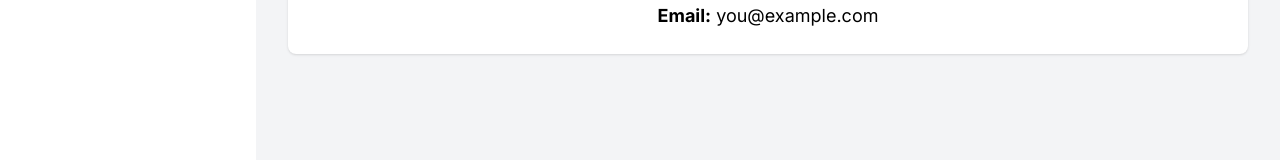
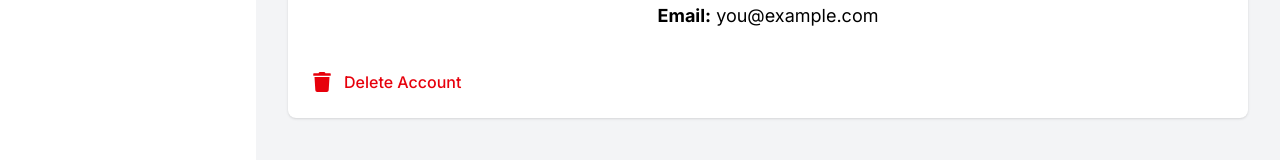
Before and after one commit to smritipoetry/smritipoetry_user_portal, a Next.js app: page /loginstuff/dashboardpage/userprofile in a window 1280 px wide. Shown: the part 342-502 px from the top of the page. Built offline with nearby package versions, Linux system fonts and the light colour scheme; no server answers.

Commit message:
delteaccountdone

```diff
--- a/app/loginstuff/dashboardpage/userprofile/page.jsx
+++ b/app/loginstuff/dashboardpage/userprofile/page.jsx
@@ -2,9 +2,12 @@
 
 import { useRouter } from "next/navigation";
 import { useEffect, useState } from "react";
-
+import { FaTrash } from "react-icons/fa";
+import { base_api_url } from "@/config/Config";
 import Footer from "@/components/Footer";
 import Sidebar from "@/components/dashboardsidebar";
+import axios from "axios";
+import { useAuth } from "../../../../context/authContext";
 
 const Dashboard = () => {
   const router = useRouter();
@@ -21,6 +24,42 @@ const Dashboard = () => {
 
   const handleNavigate = (path) => {
     router.push(path);
+  };
+
+  const { logout } = useAuth(); // get logout from context
+
+  const handleDeleteAccount = async () => {
+    if (
+      window.confirm(
+        "⚠️ Are you sure you want to permanently delete your account? This action cannot be undone!"
+      )
+    ) {
+      try {
+        const token = localStorage.getItem("authToken");
+        if (!token) {
+          alert("No token found. Please log in again.");
+          return;
+        }
+
+        await axios.delete(`${base_api_url}/api/delete-account`, {
+          headers: { Authorization: `Bearer ${token}` },
+        });
+
+        alert("✅ Your account has been permanently deleted.");
+
+        // 🔹 Clear state + localStorage at once
+        logout();
+
+        // 🔹 Redirect
+        router.push("/");
+      } catch (error) {
+        console.error(
+          "❌ Delete Account Error:",
+          error.response?.data || error
+        );
+        alert("Failed to delete account. Please try again later.");
+      }
+    }
   };
 
   return (
@@ -54,6 +93,14 @@ const Dashboard = () => {
               <p className="text-center text-base sm:text-lg">
                 <strong>Email:</strong> {user?.email}
               </p>
+              {/* 🔹 Delete Account Button */}
+              <button
+                onClick={handleDeleteAccount}
+                className="flex items-center space-x-3 text-red-600 hover:text-red-800 font-medium mt-10"
+              >
+                <FaTrash className="text-xl" />
+                <span>Delete Account</span>
+              </button>
             </div>
           </div>
         </main>
--- a/components/auth/login.jsx
+++ b/components/auth/login.jsx
@@ -284,8 +284,7 @@ const Auth = () => {
               className="w-full px-4 py-2 border border-gray-300 rounded-md focus:outline-none focus:ring-2 focus:ring-green-500"
             />
 
-            {/* Password */}
-            {isLogin && (
+            {/* Password (always show) */}
             <div className="relative">
               <input
                 type={showPassword ? "text" : "password"}
@@ -302,11 +301,10 @@ const Auth = () => {
                 {showPassword ? "Hide" : "Show"}
               </span>
             </div>
-            )}
 
-            {/* Confirm Password */}
+            {/* Confirm Password (only for Signup) */}
             {!isLogin && (
-              <div className="relative">
+              <div className="relative mt-2">
                 <input
                   type={showConfirmPassword ? "text" : "password"}
                   placeholder="Confirm Password"
```
Also changed, not shown: log.txt. Lines whose indentation alone changed are shown as unchanged.
